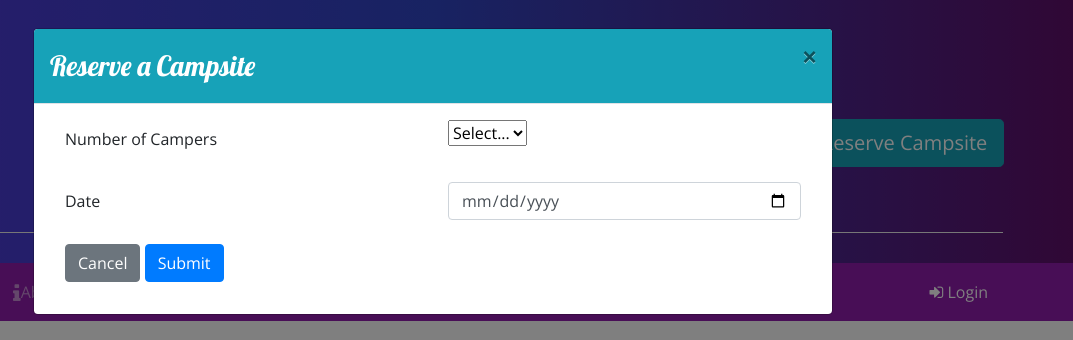
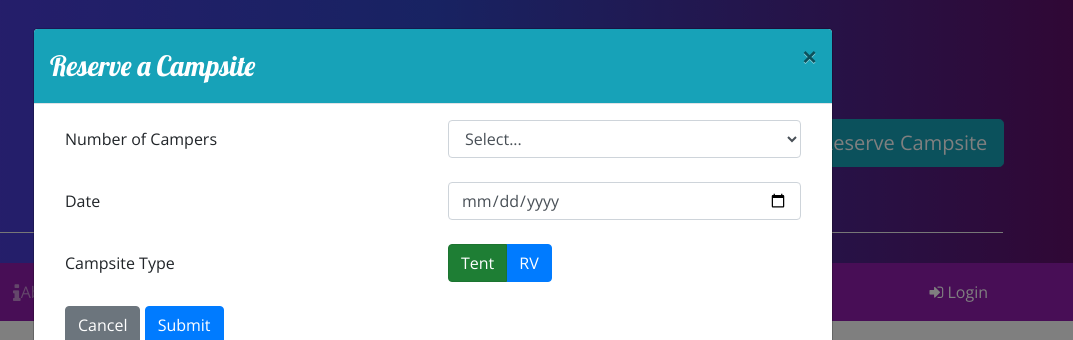
Before and after one commit to roylowe/nucampWebsite, a website: page index.html in a window 1280 px wide. Both pictures are taken after a click on the button "Reserve Campsite". Shown: the top 340 px of the page, 207-1280 px from the left. Drawn offline with nearby package versions, Linux system fonts and the light colour scheme.

Commit message:
Week 3 workshop

```diff
--- a/index.html
+++ b/index.html
@@ -51,7 +51,7 @@
                                     <label for="numCampers">Number of Campers</label>
                                 </div>
                                 <div class="col-xs-12 col">
-                                    <select id="numCampers" name="numCampers">
+                                    <select class="form-control" id="numCampers" name="numCampers">
                                         <option selected>Select...</option>
                                         <option value="1">1</option>
                                         <option value="2">2</option>
@@ -70,6 +70,24 @@
                                     <input class="form-control" type="date" id="date" name="date" />
                                 </div>
                             </div>
+                            <!--Adding radio buttons for tent or RV-->
+                            <div class="form-group row">
+                                <div class="col-sm-6 col-form-label">
+                                    <label>Campsite Type</label>
+                                </div>
+                                <div class="col-2">
+                                    <div class="btn-group btn-group-toggle" data-toggle="buttons" role="group">
+                                        <label class="btn btn-success active">
+                                            <input type="radio" name="site-type" id="site-tent" value="tent" checked>Tent
+                                        </label>
+                                        <label class="btn btn-primary">
+                                            <input type="radio" name="site-type" id="site-rv" value="rv">RV
+                                        </label>
+                                    </div>
+                                </div>
+
+                            </div>
+
                             <div class="form-group row">
                                 <div class="col">
                                     <button type="button" class="btn btn-secondary" data-dismiss="modal">Cancel</button>
@@ -233,7 +251,9 @@
                 </div>
             </div>
         </div>
-        <div class="row row-content">
+        <!--comment out old reservation form since a modal replaces it
+
+            <div class="row row-content">
             <div class="col-sm-6 mx-auto">
                 <div class="card">
                     <h3 class="card-header text-white bg-info">Reserve a Campsite</h3>
@@ -271,9 +291,10 @@
                         </form>
                     </div>
                 </div>
-
             </div>
         </div>
+ -->
+
     </div>
     <footer class="Site-footer">
         <div class="container">
```
